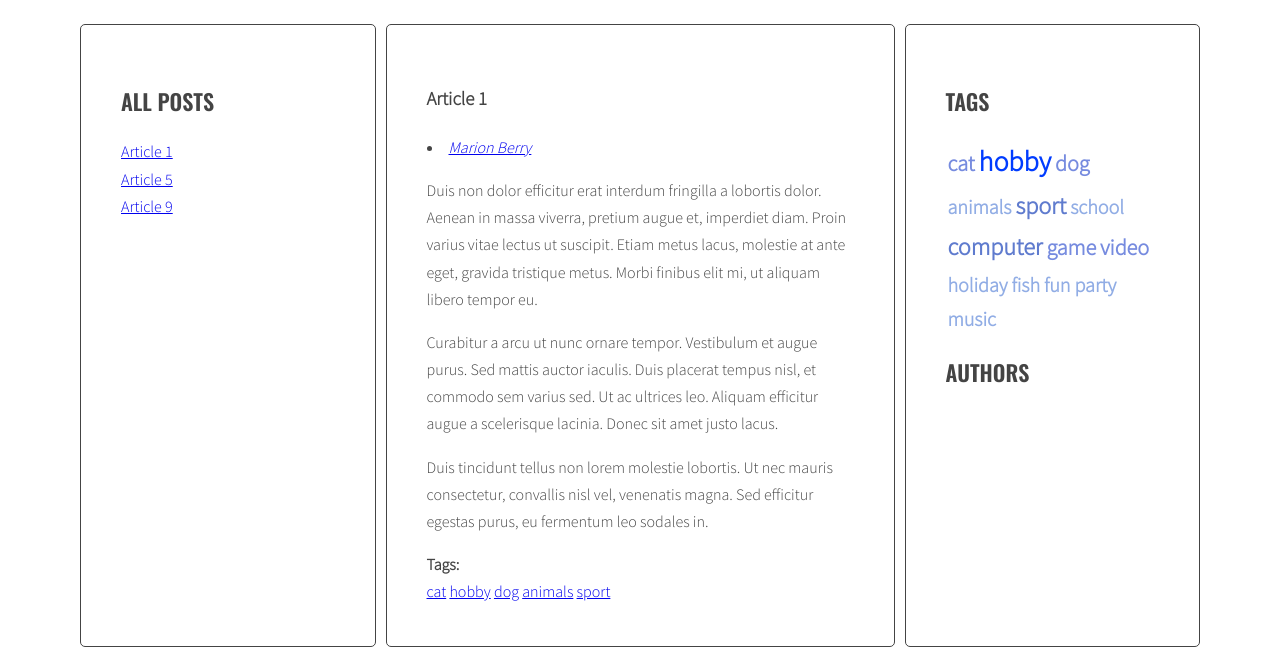
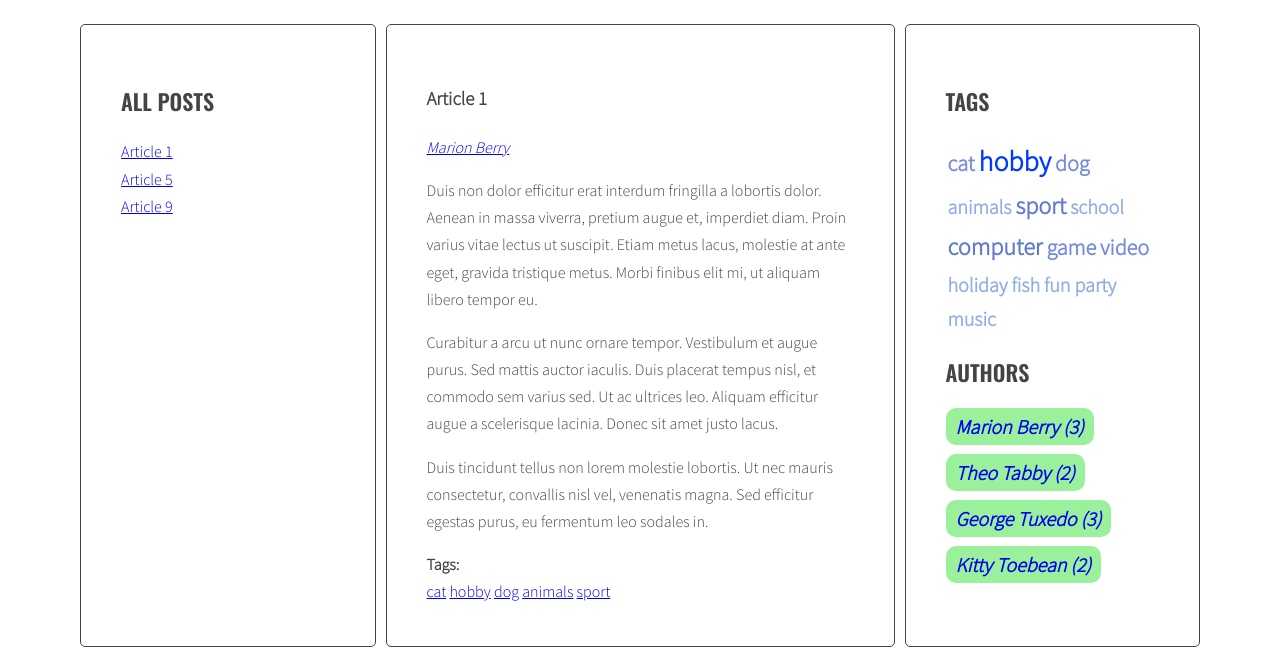
Before and after one commit to radex171/javaScript-blog, a website: page index.html in a window 1280 px wide. Both pictures are taken after a click on the link "Marion Berry". Shown: the part 255-910 px from the top of the page. Drawn offline with nearby package versions, Linux system fonts and the light colour scheme.

Commit message:
add author links in listAuthor on right sidebar

```diff
--- a/index.html
+++ b/index.html
@@ -200,7 +200,7 @@
 
               </ul>
               <h2 class="section-title">Authors</h2>
-              <ul class="list-authors">
+              <ul class="list authors">
 
               </ul>
             </aside>
--- a/js/script.js
+++ b/js/script.js
@@ -1,8 +1,6 @@
 const titleClickHandler = function(){
   event.preventDefault();
   const clickedElement = this;
-  console.log(clickedElement);
-  /*[done] remove class 'active' from all article links  */
 
   const activeLink = document.querySelector ('.titles a.active');
   if(activeLink) activeLink.classList.remove('active');
@@ -27,7 +25,7 @@ const titleClickHandler = function(){
 
   const targetArticle = document.querySelector (articleSelector);
   /* add class 'active' to the correct article */
-  clickedElement.classList.add('active');
+
   targetArticle.classList.add('active');
 };
 
@@ -36,40 +34,31 @@ const titleClickHandler = function(){
 const optArticleSelector = '.post',
   optTitleSelector = '.post-title',
   optTitleListSelector = '.titles',
+  optArticleAuthorsSelector= '.post-author a',
   optArticleTagsSelector = '.post-tags .list',
   optArticleAuthorSelector = '.post-author',
-  optArticleAuthorSelectorLink = '.post-author a',
-  optTagListSelector = '.tags .list',
+  optAuthorListMenu = ' .authors a',
+  optArticleAuthorAll = 'data-author',
   optCloudClassCount = '5',
-  optCloudClassPrefix = 'tag-size-',
-  optAuthorsListSelect = '.sidebar .list-authors';
+  optCloudClassPrefix = 'tag-size-';
 
-function generateTitleLinks(customSelector = ''){
 
-  /* remove contents of titleList */
+function generateTitleLinks (customSelector = ''){
+
   let titleList = document.querySelector (optTitleListSelector);
   titleList.innerHTML = '';
 
-
-  /* for each article */
   let html = '';
   const articles = document.querySelectorAll(optArticleSelector + customSelector);
 
   for (let article of articles){
 
-    /* get the article id */
     const articleId = article.getAttribute('id');
 
-    /* get the title from the title element */
     const articleTitle = article.querySelector(optTitleSelector).innerHTML;
 
-    /* create HTML of the link */
     const linkHTML = '<li><a href="#' + articleId + '"><span>' + articleTitle + '</span></a></li>';
 
-    /* insert link into titleList */
-
-
-    /* insert link into html variable */
     html = html + linkHTML;
   }
 
@@ -84,14 +73,12 @@ generateTitleLinks();
 
 function calcParams (tags) {
 
-
   const minMax = {
     max : 0,
     min : 999,
   };
 
   for (let tag of Object.keys(tags)) {
-    console.log(tag + ' used ' + tags[tag] + ' times');
 
     if (tags[tag] > minMax.max) {
       minMax.max = tags[tag];
@@ -104,136 +91,81 @@ function calcParams (tags) {
   return minMax;
 }
 
-
 function calculateTagClass(value, minMax) {
-
 
   const normalizedValue = value - minMax.min;
 
-
   const normalizedMax = minMax.max - minMax.min;
-
 
   const percentage = normalizedValue / normalizedMax;
 
-
   const classNumber = Math.floor(percentage * (optCloudClassCount - 1) + 1);
 
-
   const className = optCloudClassPrefix + classNumber;
-
 
   return className;
 }
 
 function generateTags(){
-  /* create a new variable allTags with an empty object */
   let allTags = {};
-  /* find all articles */
   const articles = document.querySelectorAll (optArticleSelector);
-
-  /* START LOOP: for every article: */
   for(let article of articles){
-    /* find tags wrapper */
     let tagsWrapper = article.querySelector (optArticleTagsSelector);
-
-    /* make html variable with empty string */
     let html = '';
-    /* get tags from data-tags attribute */
     const articleTags = article.getAttribute('data-tags');
-
-    /* split tags into array */
     const articleTagsArray = articleTags.split(' ');
-
-    /* START LOOP: for each tag */
     for(let tag of articleTagsArray){
-    /* generate HTML of the link */
       const linkHTML = '<li><a href="#tag-' + tag + '">'  + tag + '</a></li> ';
-
-      /* add generated code to html variable */
       html = html + linkHTML;
-      /* [NEW] check if this link is NOT already in allTags */
       if (!allTags.hasOwnProperty(tag)){
         allTags[tag] = 1;
       }
       else {
         allTags[tag]++;
-
       }
-    /* END LOOP: for each tag */
     }
-    /* insert HTML of all the links into the tags wrapper */
     tagsWrapper.innerHTML = html;
-
-  /* [done] END LOOP: for every article: */
   }
-  /* [NEW] find list of tags in right column */
   const tagList = document.querySelector('.tags');
-
-  /* [NEW] add html from allTags to tagList */
-
-
   const tagsParams = calcParams(allTags);
-  console.log('tagsparams', tagsParams);
   let allTagsHTML = '';
   for (let tag in allTags){
     allTagsHTML += '<li><a href="#tag-' + tag + '" class=" inline ' + calculateTagClass(allTags[tag], tagsParams) + '">' + tag  + '</a></li>';
     const tagLinkHTML = calculateTagClass(allTags[tag], tagsParams);
-    console.log(tagLinkHTML);
+    console.log(tagLinkHTML)
   }
+  tagList.innerHTML = allTagsHTML;
 
-  tagList.innerHTML = allTagsHTML;
 }
+generateTags();
 
-
-generateTags();
 /*-----------------*/
 
 function tagClickHandler(event){
-  /* prevent default action for this event */
   event.preventDefault();
-  /* make new constant named "clickedElement" and give it the value of "this" */
   const clickedElement = this;
-
-  /* make a new constant "href" and read the attribute "href" of the clicked element */
   const href = clickedElement.getAttribute('href');
-
-  /* make a new constant "tag" and extract tag from the "href" constant */
   const tag = href.replace('#tag-', '');
-  /* find all tag links with class active */
   const activeTagLinks = document.querySelectorAll('a.active[href="#tag-"]');
-
-  /* START LOOP: for each active tag link */
   for(let activeTag of activeTagLinks){
-  /* remove class active */
     activeTag.classList.remove('active');
-  /* END LOOP: for each active tag link */
   }
-  /* find all tag links with "href" attribute equal to the "href" constant */
   const tagLinks = document.querySelectorAll('a[href="' + href + '"]');
-  /* START LOOP: for each found tag link */
   for (let tagLink of tagLinks) {
-  /* add class active */
     tagLink.classList.add('active');
-  /* END LOOP: for each found tag link */
   }
-  /* execute function "generateTitleLinks" with article selector as argument */
 
   generateTitleLinks('[data-tags~="' + tag + '" ]');
 }
 
 function addClickListenersToTags(){
-  /* find all links to tags */
   const linksToTag = document.querySelectorAll('.post-tags a');
-  /* START LOOP: for each link */
   for (let linkToTag of linksToTag) {
-  /* add tagClickHandler as event listener for that link */
     linkToTag.addEventListener('click', tagClickHandler);
-  /* END LOOP: for each link */
-  const listsToTags = document.querySelectorAll('.tags a');
-  for(let listToTag of listsToTags){
-    listToTag.addEventListener('click', tagClickHandler);
-  }
+    const listsToTags = document.querySelectorAll('.tags a');
+    for(let listToTag of listsToTags){
+      listToTag.addEventListener('click', tagClickHandler);
+    }
   }
 }
 addClickListenersToTags();
@@ -242,42 +174,56 @@ addClickListenersToTags();
 
 
 function generateAuthors(){
-  let allAuthors = document.querySelectorAll(optArticleSelector);
 
-  for(let articleAuthor of allAuthors){
+  let allAuthors = {};
+  const articles = document.querySelectorAll(optArticleSelector);
+  for(let article of articles){
+    let wrapperAuthors = article.querySelector(optArticleAuthorSelector);
+    let html = '';
+    const author = article.getAttribute(optArticleAuthorAll);
+    const linkHTML = '<a href="#author-' + author + '">' + author + '</a>';
+    html = html + linkHTML;
 
-    const authorWrapper = articleAuthor.querySelector(optArticleAuthorSelector);
-    let html = '';
-    const author = articleAuthor.getAttribute('data-author');
-    const linkAuthor = '<li><a href="#author-' + author + '">' + author + '</a></li>' + '';
+    if(!allAuthors.hasOwnProperty(author)){
+      allAuthors[author] = 1;
+    }
+    else {
+      allAuthors[author]++;
+    }
 
-    html = html + linkAuthor;
-    authorWrapper.innerHTML = html;
-    console.log(authorWrapper);
+    wrapperAuthors.innerHTML = html;
+
   }
+  const allAuthorList = document.querySelector('.authors');
 
+  let allAuthorsHTML = '';
+
+  for(let authorLink in allAuthors)
+    allAuthorsHTML += '<li><a href="#author-' + authorLink + '"class= "author-decoration">' + authorLink + ' (' + allAuthors[authorLink] + ')' + '</a></li>';
+
+  allAuthorList.innerHTML = allAuthorsHTML;
 }
 generateAuthors();
+
 function authorClickHandler(event){
   event.preventDefault();
   const clickedElement = this;
   const href = clickedElement.getAttribute('href');
-  const author = href.replace('#author-','');
-  const activeAuthorlinks = document.querySelectorAll('a.active[href^="#author-"]');
-  for ( let activeAuthor of activeAuthorlinks){
-    activeAuthor.classList.remove('actve');
+  const authorLink = href.replace('#author-', '');
+  const activeAuthors = document.querySelectorAll('a.active[href="#author-"]');
+  console.log(activeAuthors);
+  for(let authorLink of activeAuthors){
+    authorLink.classList.add('active');
   }
-  const authorslinks = document.querySelectorAll('a[href^="#author-' + href + '"]');
-  for(let authorlink of authorslinks){
-    authorlink.classList.add('active');
-  }
-  generateTitleLinks('[data-author="' + author + '"]');
+
+  generateTitleLinks ('[data-author="' + authorLink + '" ]');
+  console.log(authorLink);
 }
 
-function addClickListenersToAuthors(){
-  const linkToAuthors = document.querySelectorAll(optArticleAuthorSelector + optArticleAuthorSelectorLink);
-  for(let linkToAuthor of linkToAuthors){
-    linkToAuthor.addEventListener('click', authorClickHandler);
+function addClickListenersToAuthors (){
+  const linksToAuthors = document.querySelectorAll(optArticleAuthorsSelector + ' , ' + optAuthorListMenu);
+  for ( let author of linksToAuthors){
+    author.addEventListener('click', authorClickHandler);
   }
 }
 addClickListenersToAuthors();
--- a/sass/style.scss
+++ b/sass/style.scss
@@ -98,6 +98,19 @@ body {
     margin-bottom: 12px;
   }
 }
+.author-decoration {
+  background: rgb(155, 241, 155);
+  text-decoration: none;
+  font-size: 20px;
+  font-weight: bold;
+  font-style: italic;
+  padding: 6px 10px;
+  border: 0 solid blue;
+  border-radius: 10px;
+  &:hover {
+    background: rgb(105, 199, 105);
+  }
+}
 
 /* Post */
 
```
Also changed, not shown: .eslintrc.json, css/style.css, 1 other file.
